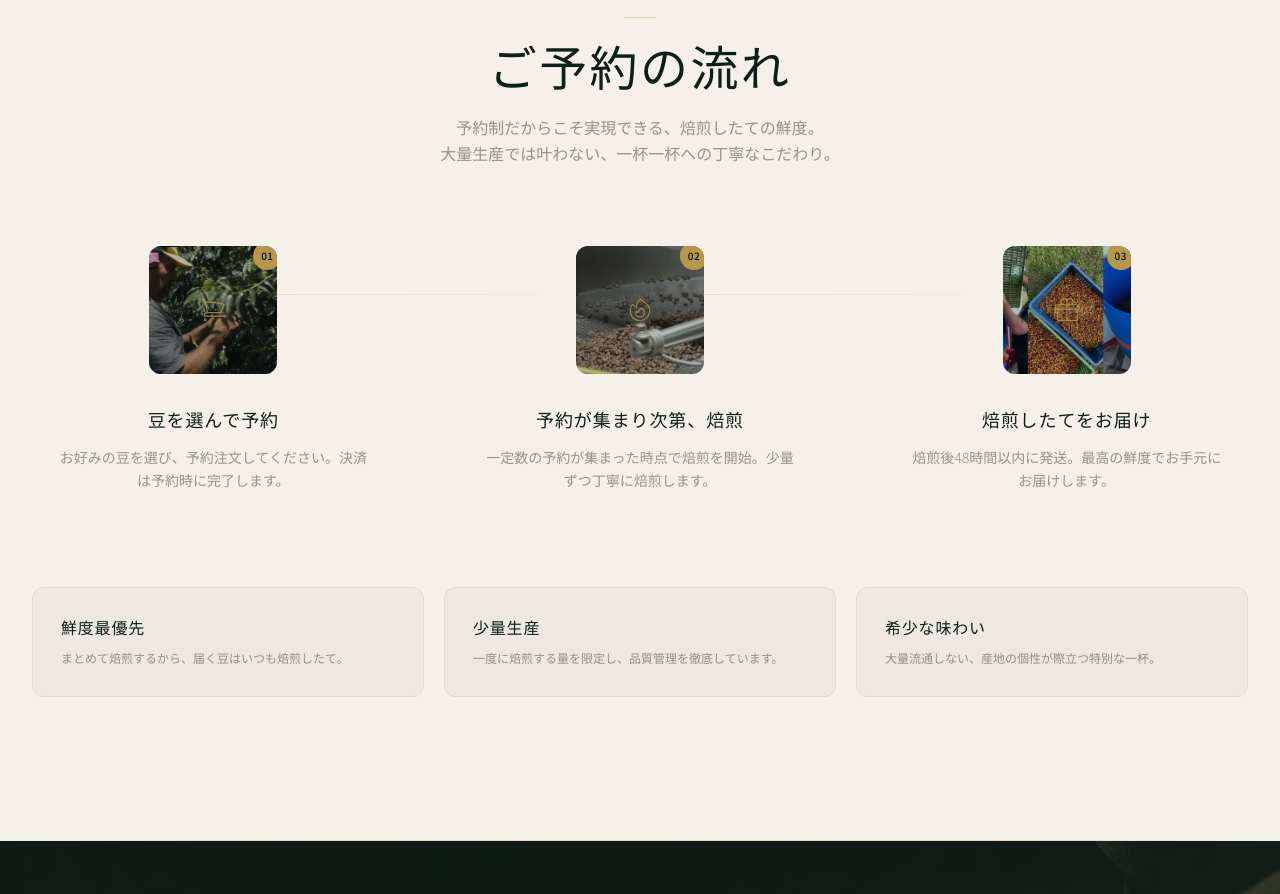
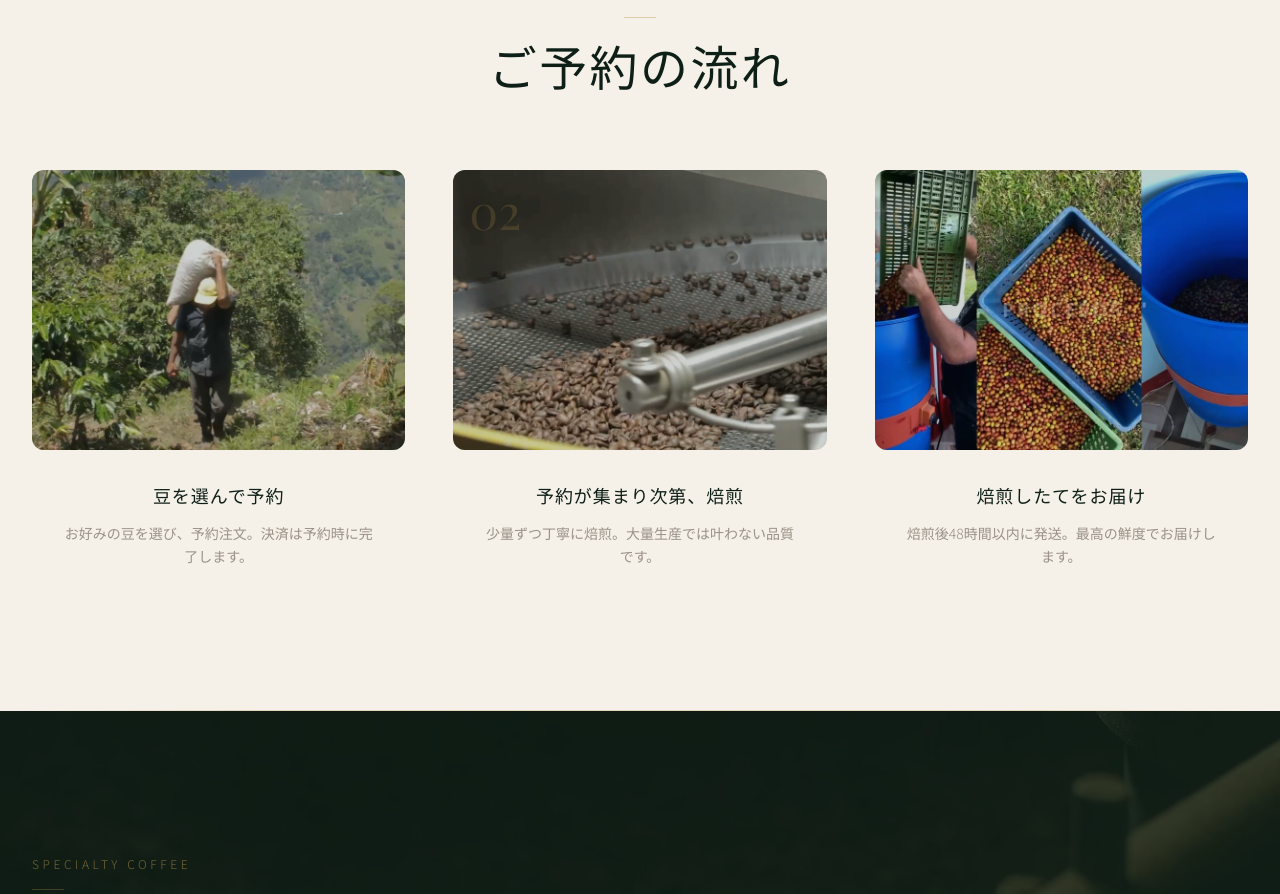
Before and after one commit to techAn26/hachidori-coffee, a Next.js app: page / in a window 1280 px wide. Shown: the part 5366-6260 px from the top of the page. Built offline with nearby package versions, Linux system fonts and the light colour scheme; a web font is replaced by a local one.

Commit message:
refactor: HowToOrder画像重複解消・テキスト簡潔化・スタガーアニメーション追加
Co-Authored-By: Claude Opus 4.6 (1M context) <noreply@anthropic.com>

```diff
--- a/src/components/HowToOrderSection.tsx
+++ b/src/components/HowToOrderSection.tsx
@@ -1,79 +1,24 @@
 import Image from "next/image";
-
-const stepImages = [
-  { src: "/images/producer-harvest.jpg", alt: "コーヒーの収穫作業" },
-  { src: "/images/roasting.jpg", alt: "コーヒー豆の焙煎" },
-  { src: "/images/cherry-sorting.jpg", alt: "コーヒーチェリーの選別" },
-];
+import AnimateOnScroll from "./AnimateOnScroll";
 
 const steps = [
   {
     number: "01",
     title: "豆を選んで予約",
-    description:
-      "お好みの豆を選び、予約注文してください。決済は予約時に完了します。",
-    icon: (
-      <svg
-        className="w-7 h-7"
-        fill="none"
-        viewBox="0 0 24 24"
-        strokeWidth={1}
-        stroke="currentColor"
-      >
-        <path
-          strokeLinecap="round"
-          strokeLinejoin="round"
-          d="M2.25 3h1.386c.51 0 .955.343 1.087.835l.383 1.437M7.5 14.25a3 3 0 00-3 3h15.75m-12.75-3h11.218c1.121-2.3 2.1-4.684 2.924-7.138a60.114 60.114 0 00-16.536-1.84M7.5 14.25L5.106 5.272M6 20.25a.75.75 0 11-1.5 0 .75.75 0 011.5 0zm12.75 0a.75.75 0 11-1.5 0 .75.75 0 011.5 0z"
-        />
-      </svg>
-    ),
+    description: "お好みの豆を選び、予約注文。決済は予約時に完了します。",
+    image: { src: "/images/producer-carry.jpg", alt: "コーヒー豆の運搬" },
   },
   {
     number: "02",
     title: "予約が集まり次第、焙煎",
-    description:
-      "一定数の予約が集まった時点で焙煎を開始。少量ずつ丁寧に焙煎します。",
-    icon: (
-      <svg
-        className="w-7 h-7"
-        fill="none"
-        viewBox="0 0 24 24"
-        strokeWidth={1}
-        stroke="currentColor"
-      >
-        <path
-          strokeLinecap="round"
-          strokeLinejoin="round"
-          d="M15.362 5.214A8.252 8.252 0 0112 21 8.25 8.25 0 016.038 7.047 8.287 8.287 0 009 9.601a8.983 8.983 0 013.361-6.867 8.21 8.21 0 003 2.48z"
-        />
-        <path
-          strokeLinecap="round"
-          strokeLinejoin="round"
-          d="M12 18a3.75 3.75 0 00.495-7.468 5.99 5.99 0 00-1.925 3.547 5.975 5.975 0 01-2.133-1.001A3.75 3.75 0 0012 18z"
-        />
-      </svg>
-    ),
+    description: "少量ずつ丁寧に焙煎。大量生産では叶わない品質です。",
+    image: { src: "/images/roasting.jpg", alt: "コーヒー豆の焙煎" },
   },
   {
     number: "03",
     title: "焙煎したてをお届け",
-    description:
-      "焙煎後48時間以内に発送。最高の鮮度でお手元にお届けします。",
-    icon: (
-      <svg
-        className="w-7 h-7"
-        fill="none"
-        viewBox="0 0 24 24"
-        strokeWidth={1}
-        stroke="currentColor"
-      >
-        <path
-          strokeLinecap="round"
-          strokeLinejoin="round"
-          d="M21 11.25v8.25a1.5 1.5 0 01-1.5 1.5H5.25a1.5 1.5 0 01-1.5-1.5v-8.25M12 4.875A2.625 2.625 0 109.375 7.5H12m0-2.625V7.5m0-2.625A2.625 2.625 0 1114.625 7.5H12m0 0V21m-8.625-9.75h18c.621 0 1.125-.504 1.125-1.125v-1.5c0-.621-.504-1.125-1.125-1.125h-18c-.621 0-1.125.504-1.125 1.125v1.5c0 .621.504 1.125 1.125 1.125z"
-        />
-      </svg>
-    ),
+    description: "焙煎後48時間以内に発送。最高の鮮度でお届けします。",
+    image: { src: "/images/cherry-sorting.jpg", alt: "コーヒーチェリーの選別" },
   },
 ];
 
@@ -82,42 +27,30 @@ export default function HowToOrderSection() {
     <section id="howto" className="py-28 sm:py-36 bg-brand-cream relative">
       <div className="mx-auto max-w-7xl px-4 sm:px-6 lg:px-8">
         {/* Section heading */}
-        <div className="text-center mb-20">
+        <AnimateOnScroll className="text-center mb-20">
           <p className="section-label text-brand-gold mb-4">How to Order</p>
           <div className="w-8 h-px bg-brand-gold/40 mx-auto mb-6" />
           <h2 className="font-serif text-3xl sm:text-4xl lg:text-5xl text-brand-green">
             ご予約の流れ
           </h2>
-          <p className="mt-6 text-brand-brown/45 max-w-2xl mx-auto leading-relaxed font-light">
-            予約制だからこそ実現できる、焙煎したての鮮度。
-            <br className="hidden sm:block" />
-            大量生産では叶わない、一杯一杯への丁寧なこだわり。
-          </p>
-        </div>
+        </AnimateOnScroll>
 
         {/* Steps */}
-        <div className="grid md:grid-cols-3 gap-8 lg:gap-16">
+        <div className="grid md:grid-cols-3 gap-8 lg:gap-12">
           {steps.map((step, index) => (
-            <div key={step.number} className="relative text-center">
-              {/* Connector line (desktop) */}
-              {index < steps.length - 1 && (
-                <div className="hidden md:block absolute top-12 left-[60%] w-[80%] h-px bg-gradient-to-r from-brand-gold/20 to-brand-gold/5" />
-              )}
-
+            <AnimateOnScroll key={step.number} delay={(index + 1) as 1 | 2 | 3}>
+              <div className="text-center">
                 {/* Step image */}
-              <div className="relative w-32 h-32 mx-auto rounded-xl overflow-hidden mb-8">
+                <div className="relative w-full aspect-[4/3] rounded-xl overflow-hidden mb-8">
                   <Image
-                  src={stepImages[index].src}
-                  alt={stepImages[index].alt}
+                    src={step.image.src}
+                    alt={step.image.alt}
                     fill
                     className="object-cover"
-                  sizes="128px"
+                    sizes="(max-width: 768px) 100vw, 33vw"
                   />
-                <div className="absolute inset-0 bg-brand-green/30" />
-                <div className="absolute inset-0 flex items-center justify-center text-brand-gold/80">
-                  {step.icon}
-                </div>
-                <span className="absolute -top-1 -right-1 w-7 h-7 rounded-full bg-brand-gold text-brand-green-dark text-[10px] font-medium flex items-center justify-center tracking-wider">
+                  <div className="absolute inset-0 bg-brand-green/20" />
+                  <span className="absolute top-4 left-4 font-serif text-5xl text-brand-gold/20">
                     {step.number}
                   </span>
                 </div>
@@ -129,42 +62,11 @@ export default function HowToOrderSection() {
                   {step.description}
                 </p>
               </div>
-          ))}
-        </div>
-
-        {/* Benefits */}
-        <div className="mt-24 grid sm:grid-cols-3 gap-5">
-          {[
-            {
-              title: "鮮度最優先",
-              description: "まとめて焙煎するから、届く豆はいつも焙煎したて。",
-            },
-            {
-              title: "少量生産",
-              description:
-                "一度に焙煎する量を限定し、品質管理を徹底しています。",
-            },
-            {
-              title: "希少な味わい",
-              description: "大量流通しない、産地の個性が際立つ特別な一杯。",
-            },
-          ].map((benefit) => (
-            <div
-              key={benefit.title}
-              className="p-7 rounded-xl bg-brand-green/3 border border-brand-green/6"
-            >
-              <h4 className="font-serif text-base text-brand-green mb-2 tracking-wide">
-                {benefit.title}
-              </h4>
-              <p className="text-xs text-brand-brown/45 leading-relaxed font-light">
-                {benefit.description}
-              </p>
-            </div>
+            </AnimateOnScroll>
           ))}
         </div>
       </div>
 
-      {/* Bottom divider */}
       <div className="absolute bottom-0 left-0 right-0 section-divider" />
     </section>
   );
```
Lines whose indentation alone changed are shown as unchanged.
